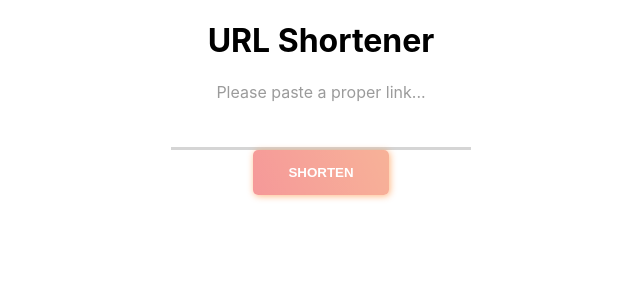
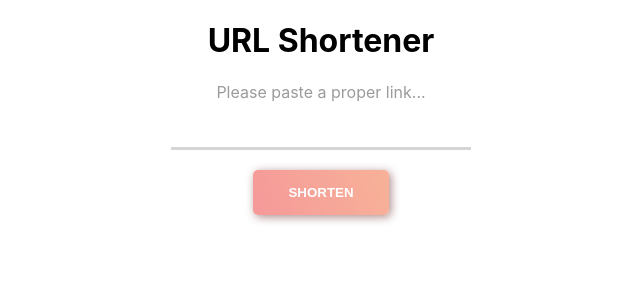
Before and after one commit to albertoaa/url_shortener_frontend, a React (Create React App) app: page / in a window 1280 px wide. Shown: the top 300 px of the page, without its empty margins (319-959 px from the left). Built offline with nearby package versions, Linux system fonts and the light colour scheme; no server answers.

Commit message:
styling Button

```diff
--- a/src/components/Button.css
+++ b/src/components/Button.css
@@ -2,7 +2,7 @@
   display: inline-block;
   border: none;
   padding: 15px 35px;
-  margin: 0;
+  margin-top: 20px;
   text-decoration: none;
   cursor: pointer;
   text-align: center;
@@ -11,8 +11,8 @@
   outline: none;
   color: white;
   border-radius: 5px;
-  box-shadow: 1px 1px 7px rgba(255, 111, 0, 1);
-  background-image: linear-gradient(-111deg, #f16534 4%, #ed3535 100%);
+  box-shadow: 2px 2px 10px rgba(0, 73, 22, 1);
+  background-image: linear-gradient(-111deg, #b8f5c9 4%, #00d140 100%);
   text-transform: uppercase;
   font-weight: bold;
   transition: box-shadow 250ms ease-in-out, transform 150ms ease,
@@ -20,6 +20,8 @@
 }
 
 .button:disabled {
+  box-shadow: 2px 2px 10px rgba(95, 22, 22, 1);
+  background-image: linear-gradient(-111deg, #f16534 4%, #ed3535 100%);
   cursor: not-allowed;
   opacity: 0.5;
 }
@@ -29,5 +31,5 @@
 }
 
 .button:active {
-  transform: scale(0.98);
+  transform: scale(0.95);
 }
```
